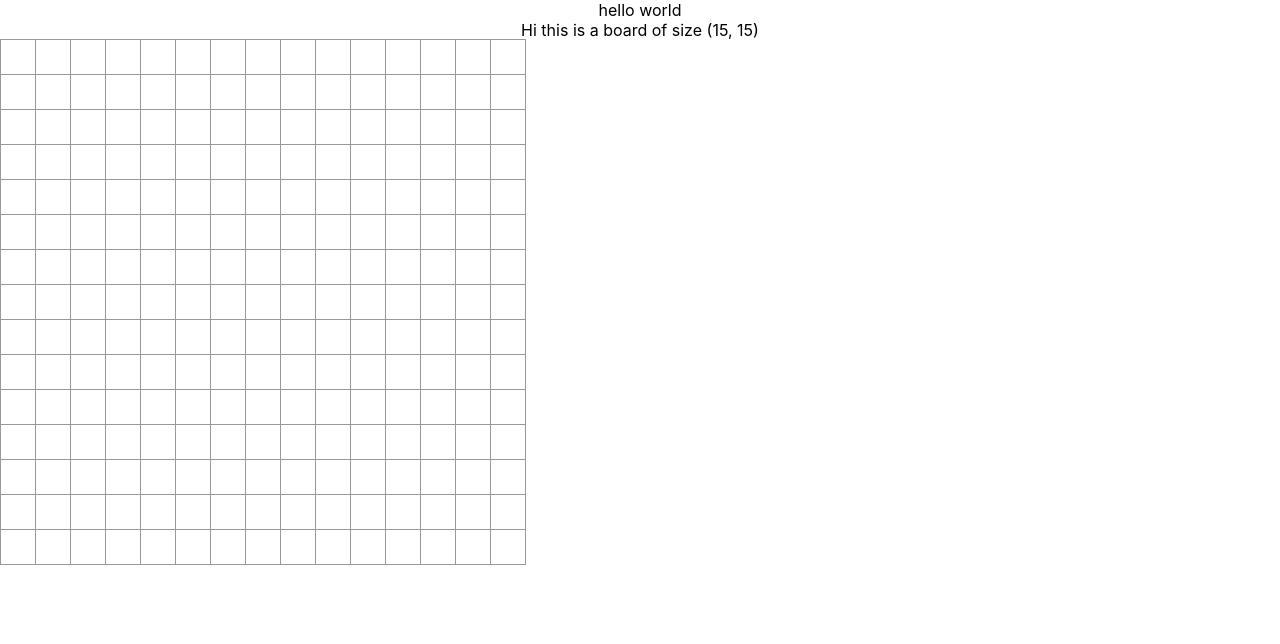
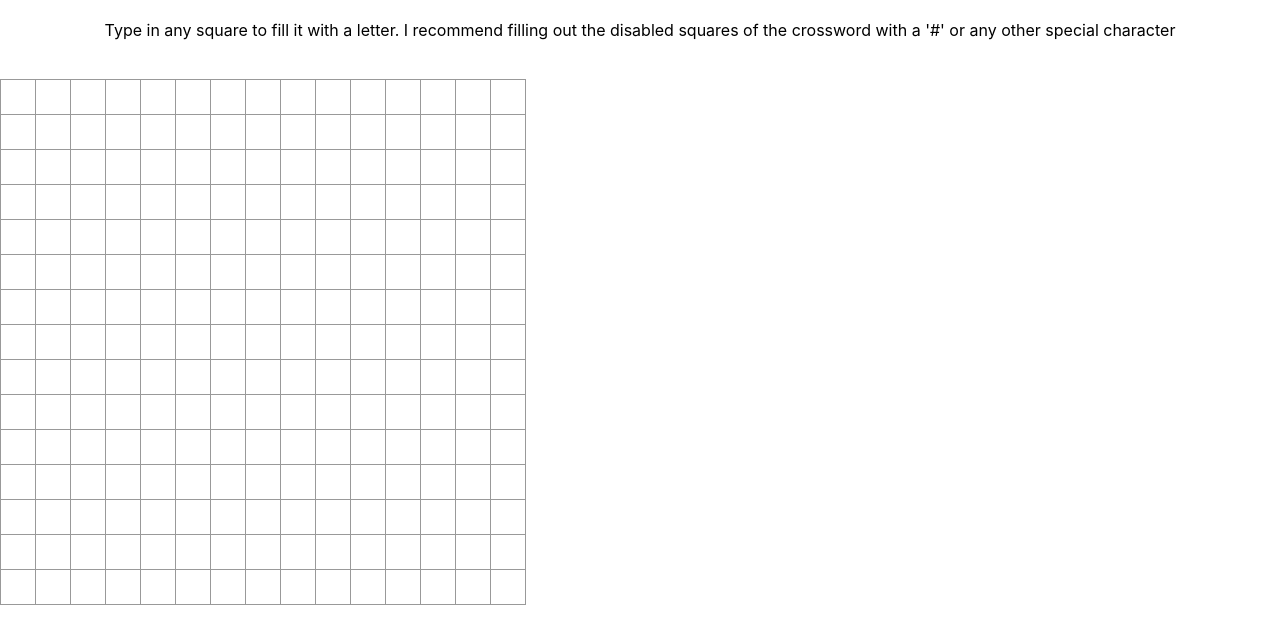
Before and after one commit to jjang4001/symphony-crosswords, a React (Create React App) app: page / in a window 1280 px wide. Shown: the top 644 px of the page. Built offline with nearby package versions, Linux system fonts and the light colour scheme.

Commit message:
add super brief instructions

```diff
--- a/src/App.tsx
+++ b/src/App.tsx
@@ -6,7 +6,6 @@ import CrosswordBoard from './components/CrosswordBoard';
 function App() {
   return (
     <div className='App'>
-      <div>hello world</div>
       <CrosswordBoard numRows={15} numCols={15} />
     </div>
   );
--- a/src/components/CrosswordBoard.tsx
+++ b/src/components/CrosswordBoard.tsx
@@ -18,7 +18,13 @@ const CrosswordBoard: FC<CrosswordBoardProps> = ({ numRows, numCols }) => {
 
   return (
     <>
-      Hi this is a board of size ({numRows}, {numCols})
+      <br />
+      Type in any square to fill it with a letter. I recommend filling out the
+      disabled squares of the crossword with a '#' or any other special
+      character
+      <br />
+      <br />
+      <br />
       <div className='crossword-grid-container'>{crossword}</div>
     </>
   );
```
